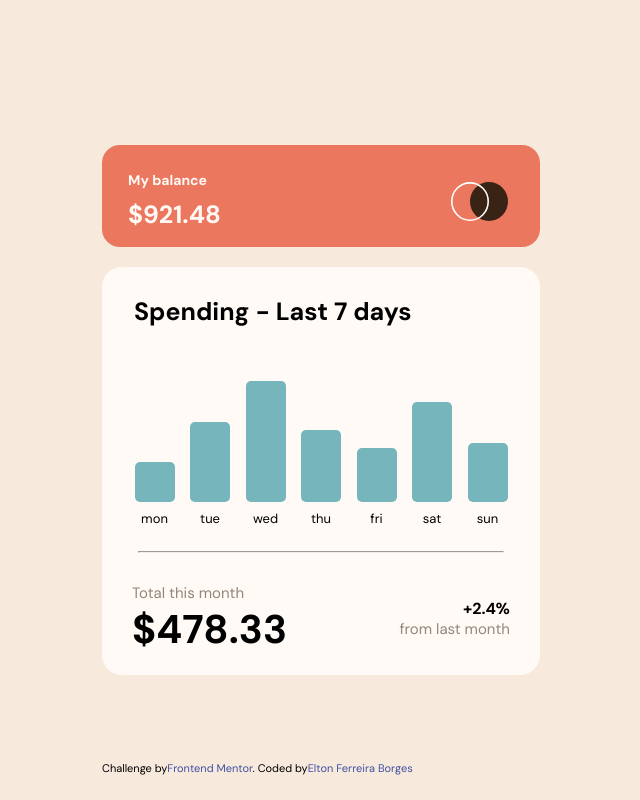
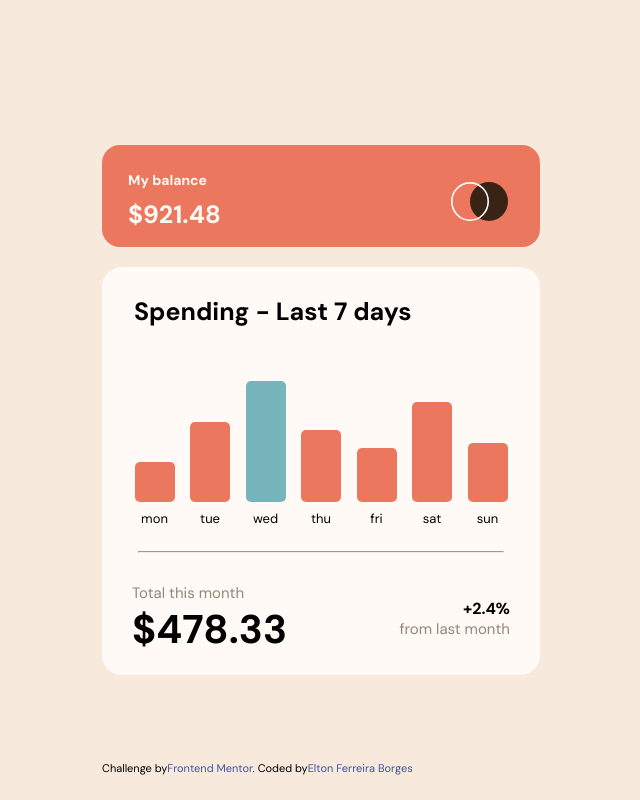
Before and after one commit to CriM1Nal1337/expenses-chart-component-main, a React (Vite) app: page / in a window 1280 px wide. Shown: the whole page, without its empty margins (319-959 px from the left). Built offline with nearby package versions, Linux system fonts and the light colour scheme.

Commit message:
fix-background-bar

```diff
--- a/src/components/Graph/index.jsx
+++ b/src/components/Graph/index.jsx
@@ -9,7 +9,7 @@ const Graph = () => {
     <Div>
       {data.map((item, index) => (
         <Day key={index}>
-          <GraphBar height={item.amount} iscurrentday={currentDay === index ? "true" : "false"} >
+          <GraphBar height={item.amount} iscurrentday={currentDay === index} >
             <Hover>${item.amount}</Hover>
           </GraphBar>
           <DayList textContent={item.day} />
@@ -31,14 +31,13 @@ const Div = styled.div`
     @media (max-width: ${breakpoints.mobile}) {
       gap: 1.1rem;
     }
-`;
-
+`
 const Day = styled.div`
   display: flex;
   align-items: center;
   flex-direction: column;
   font-size: 1.3rem;
-`;
+`
 
 const GraphBar = styled.div`
     position: relative;
@@ -52,7 +51,7 @@ const GraphBar = styled.div`
       height: ${props => props.height * 2.9}px;
       width: 3.4rem;
     }
-`;
+`
 
 const Hover = styled.div`
     position: absolute;
@@ -71,8 +70,7 @@ const Hover = styled.div`
     ${GraphBar}:hover & {
       opacity: 1;
     }
-`;
-
+`
 const DayList = ({ textContent }) => {
   return <div>{textContent}</div>;
 }
```
Lines whose indentation alone changed are shown as unchanged.
